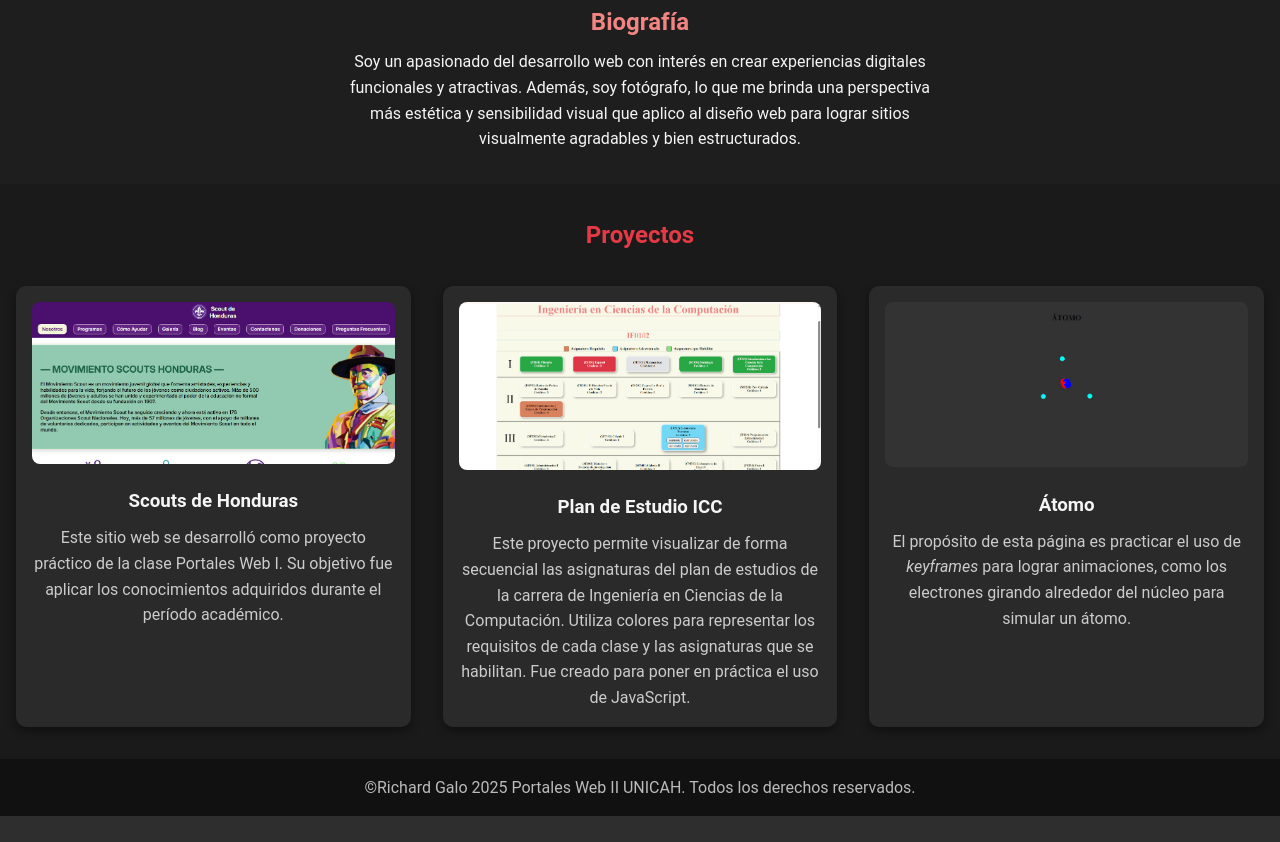
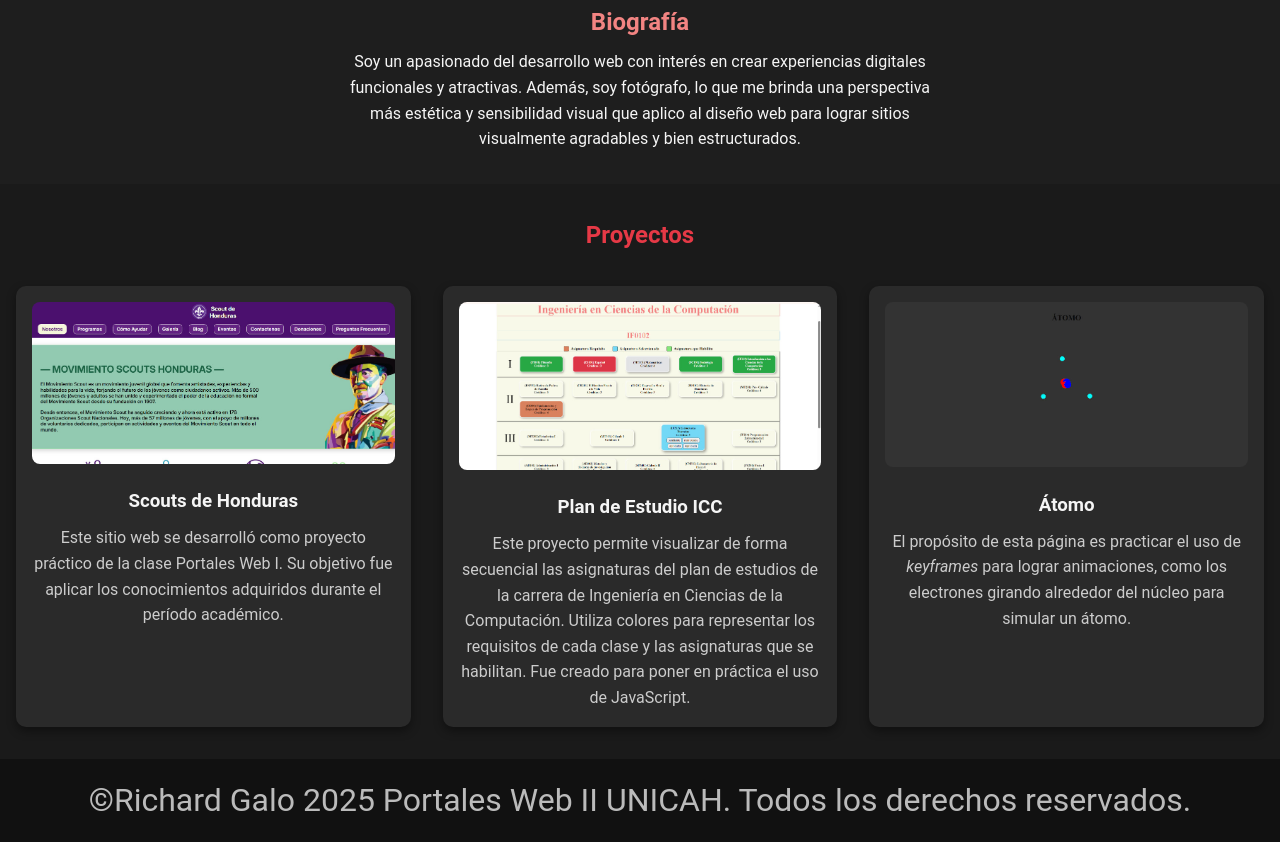
Before and after one commit to Rick282003/Portafolio, a website built with Vite: page index.html in a window 1280 px wide. Shown: the part 871-1713 px from the top of the page. Before the commit the page ends 1687 px from the top, so only its background shows below. Built offline with nearby package versions, Linux system fonts and the light colour scheme.

Commit message:
Commit de prueba desde Mac

```diff
--- a/less/footer.less
+++ b/less/footer.less
@@ -2,6 +2,6 @@ footer {
   background-color: @footer-background-color;
   text-align: center;
   padding: @1;
-  font-size: @1;
+  font-size: @2;
   color: @footer-text-color;
 }
```
